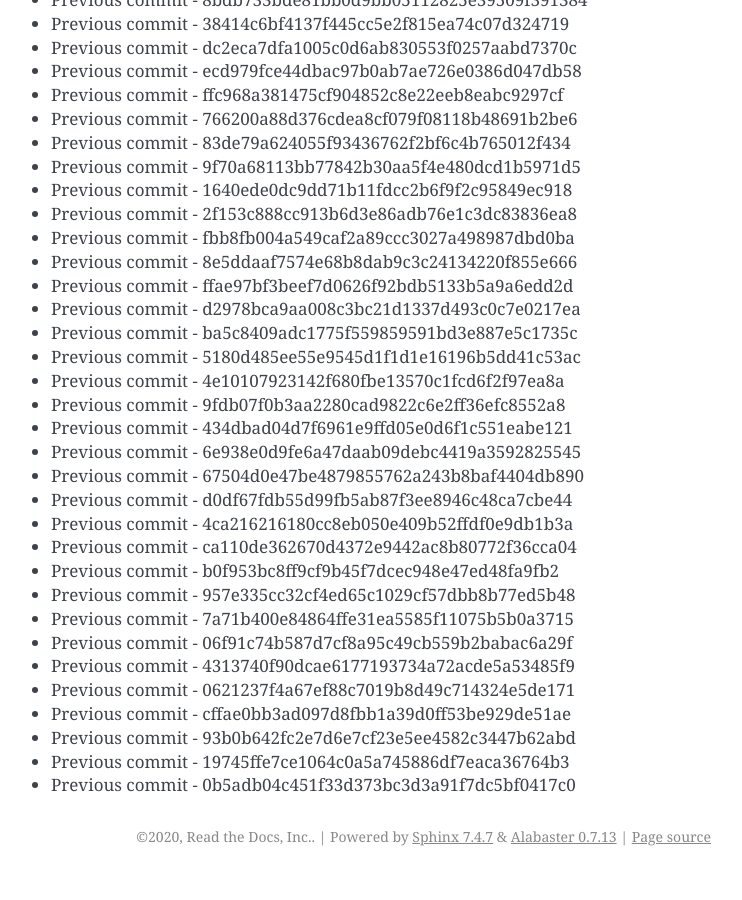
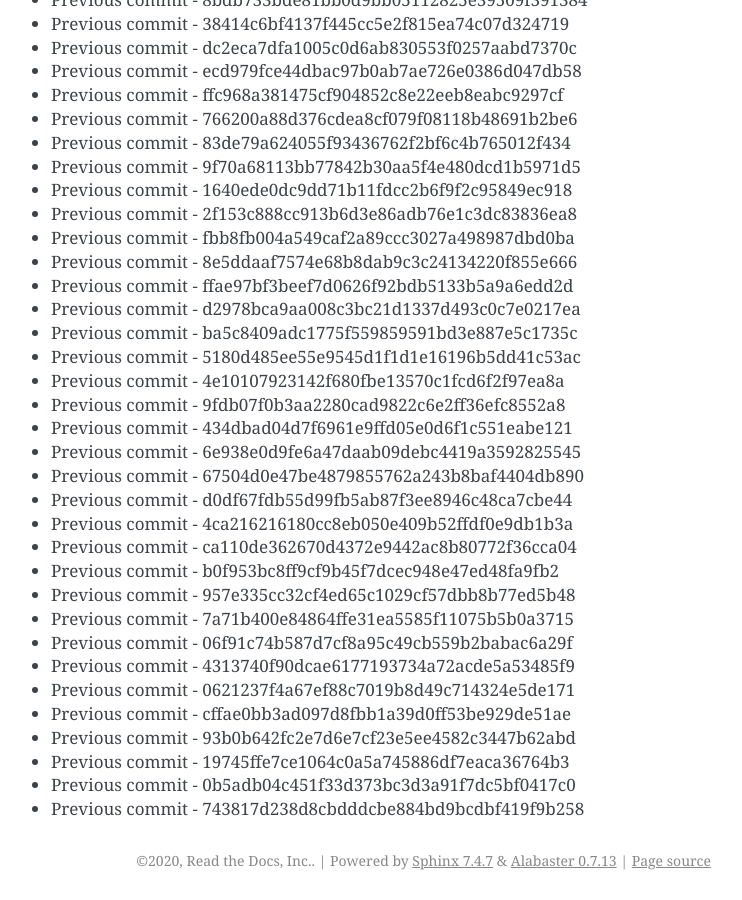
Before and after one commit to readthedocs/rtd-git-stresstest, a Sphinx documentation site: the page built from docs/updates.rst, in a window 1280 px wide and 900 px high, scrolled down 78971 px. Shown: the whole window, without its empty margins (399-1141 px from the left). Built offline with Sphinx 7.4.7, drawn with Linux system fonts in a browser that asks for light colours; before the commit the page ends 79847 px from its top, so only the background shows below that.

Commit message:
Generating commit from previous: 743817d238d8cbdddcbe884bd9bcdbf419f9b258

```diff
--- a/docs/updates.rst
+++ b/docs/updates.rst
@@ -3350,3 +3350,4 @@ It can be tested for any performance characteristics.
 * Previous commit - 93b0b642fc2e7d6e7cf23e5ee4582c3447b62abd
 * Previous commit - 19745ffe7ce1064c0a5a745886df7eaca36764b3
 * Previous commit - 0b5adb04c451f33d373bc3d3a91f7dc5bf0417c0
+* Previous commit - 743817d238d8cbdddcbe884bd9bcdbf419f9b258
```
